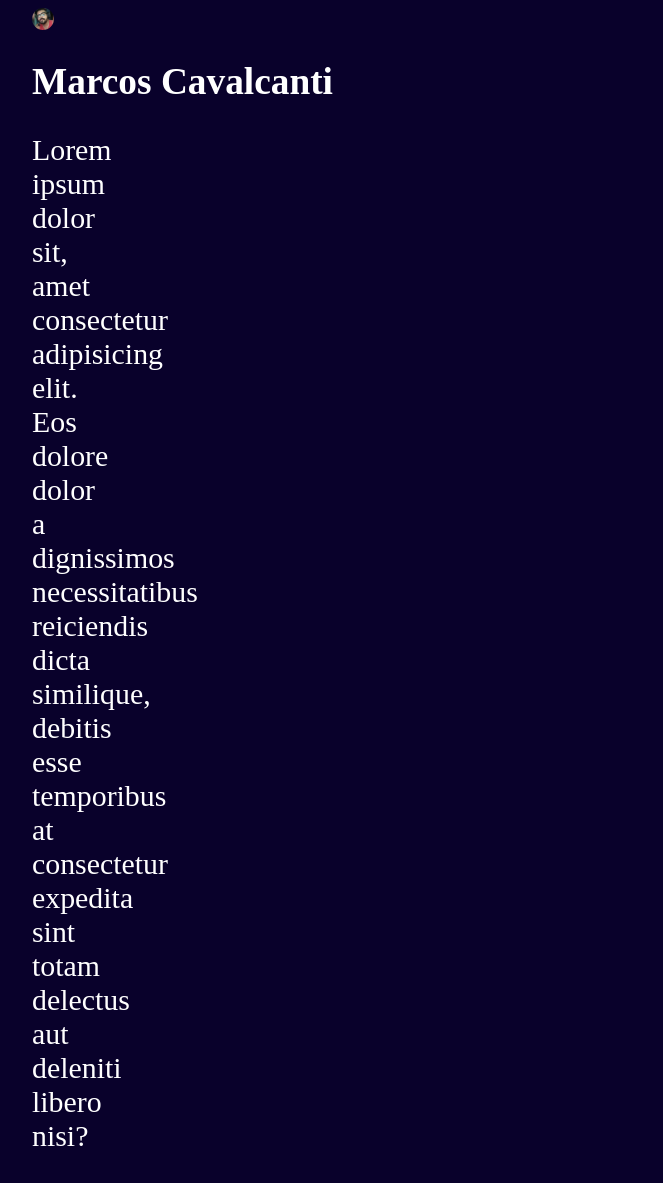
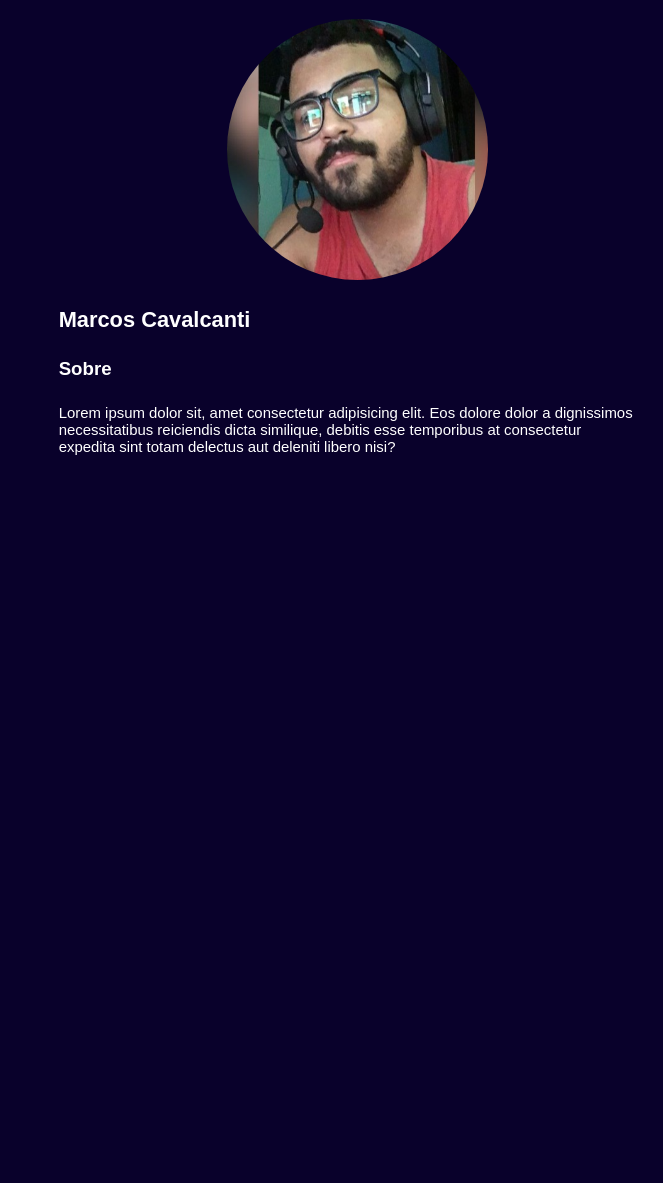
Before and after one commit to Marcos-Cavalcanti21/Portfolio-HTML, a PHP site: page / in a window 1280 px wide. Shown: the whole page, without its empty margins (258-921 px from the left). After the commit the page ends 455 px from the top, so only its background shows below. Run offline with PHP 8.4, Linux system fonts and the light colour scheme.

Commit message:
ajustes de medidas

```diff
--- a/Style/CSSFile/main.min.css
+++ /dev/null
@@ -1 +0,0 @@
-html{font-size:14pt;background-color:#09012b}.midle{margin:0 auto;width:700px}.midle .profile{width:1rem}.midle .profile img{width:1.2rem;border-radius:50%}.midle .about{color:#fff}.midle .about p{font-size:1.6rem;color:#fff;width:.8rem}
--- a/Style/main.scss
+++ /dev/null
@@ -1,28 +0,0 @@
-html {
-    font-size: 14pt;
-    background-color: rgb(9, 1, 43);
-}
-
-.midle {
-    margin: 0 auto;
-    width: 700px;
-
-    .profile {
-        width: 1rem;
-
-        img {
-            width: 1.2rem;
-            border-radius: 50%;
-        }
-    }
-
-    .about {
-        color: white;
-
-        p {
-            font-size: 1.6rem;
-            color: #ffff;
-            width: 0.8rem;
-        }
-    }
-}
--- a/index.html
+++ b/index.html
@@ -1,26 +1,31 @@
 <!DOCTYPE html>
-<html lang="en">
+<html lang="pt-br">
 
 <head>
     <meta charset="UTF-8">
     <meta http-equiv="X-UA-Compatible" content="IE=edge">
     <meta name="viewport" content="width=device-width, initial-scale=1.0">
-    <link rel="stylesheet" href="/Style/CSSFile/main.css">
-    <script src="/js/main.js"></script>
+    <link rel="stylesheet" href="/styles/css/main.css">
+    <script src="/public/scripts/main.js"></script>
     <title>Marcos Cavalcanti Dev</title>
 </head>
 
 <body>
     <div class="midle">
         <div class="profile">
-            <img src="/img/profile.jpg">
+            <img src="/public/assets/profile.jpg">
         </div>
         <div class="about">
-            <h1>Marcos Cavalcanti</h1>
+            <h3>Marcos Cavalcanti</h3>
 
+            <h4>Sobre</h4>
             <p>
                 Lorem ipsum dolor sit, amet consectetur adipisicing elit. Eos dolore dolor a dignissimos necessitatibus reiciendis dicta similique, debitis esse temporibus at consectetur expedita sint totam delectus aut deleniti libero nisi?
             </p>
+        </div>
+
+        <div class="projects">
+
         </div>
     </div>
 </body>
--- a/Style/CSSFile/main.css
+++ b/styles/css/main.css
@@ -1,24 +1,32 @@
 html {
+  width: 700px;
+  margin: 0 auto;
   font-size: 14pt;
+  font-family: sans-serif;
   background-color: rgb(9, 1, 43);
 }
 
 .midle {
-  margin: 0 auto;
-  width: 700px;
+  width: 1em;
 }
 .midle .profile {
   width: 1rem;
+  align-items: center;
+  margin: 1rem 10em;
 }
 .midle .profile img {
-  width: 1.2rem;
+  width: 14rem;
   border-radius: 50%;
 }
 .midle .about {
   color: white;
+  margin: 1rem;
+}
+.midle .about h3 {
+  width: 20rem;
 }
 .midle .about p {
-  font-size: 1.6rem;
+  font-size: 0.8rem;
   color: white;
-  width: 0.8rem;
+  width: 31rem;
 }
--- /dev/null
+++ b/styles/css/main.min.css
@@ -0,0 +1 @@
+html{width:700px;margin:0 auto;font-size:14pt;font-family:sans-serif;background-color:#09012b}.midle{width:1em}.midle .profile{width:1rem;align-items:center;margin:1rem 10em}.midle .profile img{width:14rem;border-radius:50%}.midle .about{color:#fff;margin:1rem}.midle .about h3{width:20rem}.midle .about p{font-size:.8rem;color:#fff;width:31rem}
--- /dev/null
+++ b/styles/main.scss
@@ -0,0 +1,44 @@
+html {
+
+    width: 700px;
+
+    margin: 0 auto;
+
+    font-size: 14pt;
+    font-family: sans-serif;
+
+    background-color: rgb(9, 1, 43);
+}
+
+.midle {
+
+    width: 1em;
+
+    .profile {
+        width: 1rem;
+
+        align-items: center;
+        margin: 1rem 10em;
+
+        img {
+            width: 14rem;
+            border-radius: 50%;
+        }
+    }
+
+    .about {
+        color: white;
+        margin: 1rem;
+
+        h3{
+            width: 20rem;
+        }
+
+        p {
+            font-size: 0.8rem;
+            color: #ffff;
+
+            width: 31rem;
+        }
+    }
+}
```
Also changed, not shown: public/assets/profile.jpg (renamed from img/profile.jpg), public/scripts/main.js (added).
